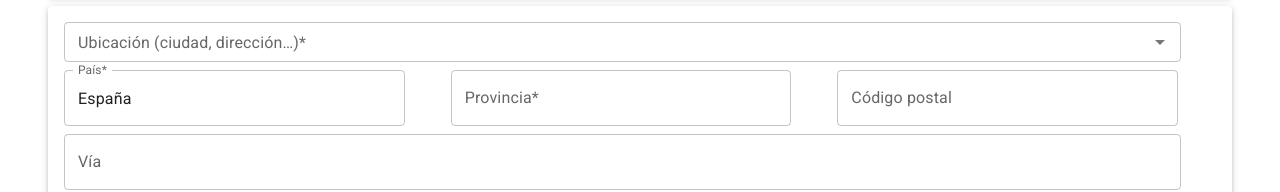
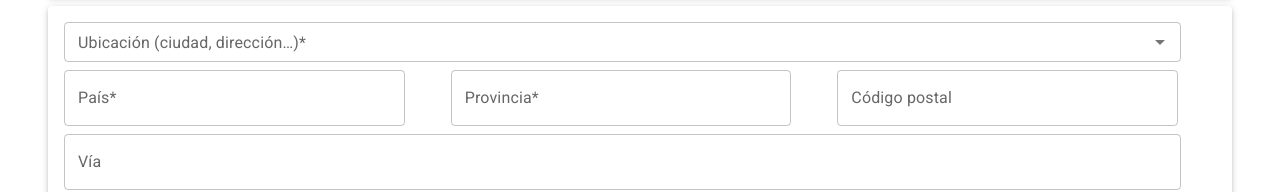
Before and after one commit to claudiavas/domus, a React (Vite) app in the folder frontend/: page /addHousing in a window 1280 px wide. Shown: the part 363-555 px from the top of the page. Built offline with nearby package versions, Linux system fonts and the light colour scheme; no server answers.

Commit message:
fix: don't default country to España, let it come from Photon or manual entry

```diff
--- a/frontend/src/components/MainView/AddHousing/AddHousing.jsx
+++ b/frontend/src/components/MainView/AddHousing/AddHousing.jsx
@@ -23,7 +23,7 @@ export const AddHousing = () => {
   const [housingId, setHousingId] = useState("");
 
   const [formData, setFormData] = useState({
-    country: 'España',
+    country: '',
     showRealEstateLogo: true,
     user: profile._id,
     images: [],
```
